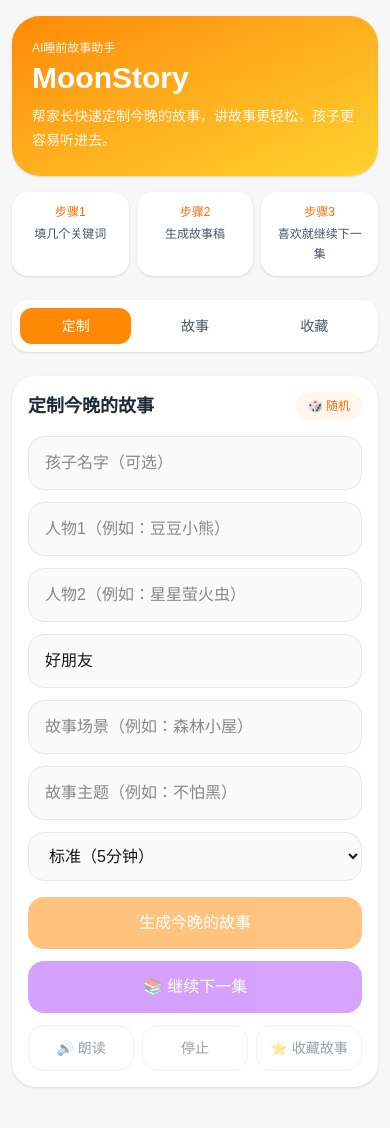
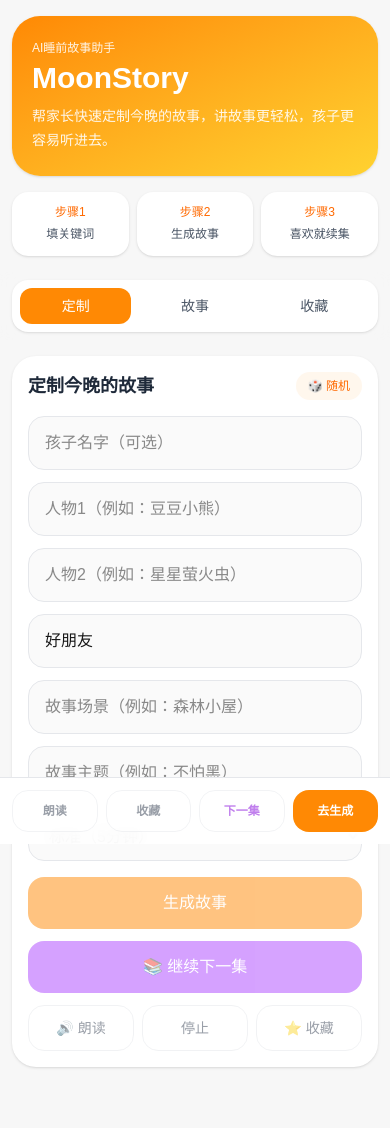
Before and after one commit to wangdabao-app/story-app, a Next.js app: page / in a window 390 px wide. Shown: the top 1128 px of the page. Built offline with nearby package versions, Linux system fonts and the light colour scheme.

Commit message:
mobile style + fix json parse

```diff
--- a/app/page.tsx
+++ b/app/page.tsx
@@ -299,7 +299,7 @@ export default function Home() {
 
   return (
     <main className="min-h-screen bg-[#f7f7f7]">
-      <div className="mx-auto max-w-md px-3 pb-8 pt-4 sm:max-w-2xl sm:px-6">
+      <div className="mx-auto max-w-md px-3 pb-28 pt-4 sm:max-w-2xl sm:px-6 sm:pb-8">
         <div className="mb-4 rounded-[28px] bg-gradient-to-br from-orange-400 to-amber-300 px-5 py-6 text-white shadow-sm">
           <p className="text-xs opacity-90">AI睡前故事助手</p>
           <h1 className="mt-1 text-3xl font-bold">MoonStory</h1>
@@ -311,15 +311,15 @@ export default function Home() {
         <div className="mb-4 grid grid-cols-3 gap-2">
           <div className="rounded-2xl bg-white p-3 text-center shadow-sm">
             <p className="text-xs text-orange-500">步骤1</p>
-            <p className="mt-1 text-xs leading-5 text-gray-600">填几个关键词</p>
+            <p className="mt-1 whitespace-nowrap text-xs leading-5 text-gray-600">填关键词</p>
           </div>
           <div className="rounded-2xl bg-white p-3 text-center shadow-sm">
             <p className="text-xs text-orange-500">步骤2</p>
-            <p className="mt-1 text-xs leading-5 text-gray-600">生成故事稿</p>
+            <p className="mt-1 whitespace-nowrap text-xs leading-5 text-gray-600">生成故事</p>
           </div>
           <div className="rounded-2xl bg-white p-3 text-center shadow-sm">
             <p className="text-xs text-orange-500">步骤3</p>
-            <p className="mt-1 text-xs leading-5 text-gray-600">喜欢就继续下一集</p>
+            <p className="mt-1 whitespace-nowrap text-xs leading-5 text-gray-600">喜欢就续集</p>
           </div>
         </div>
 
@@ -437,7 +437,7 @@ export default function Home() {
               disabled={!canGenerate}
               className="w-full rounded-2xl bg-orange-400 px-4 py-3.5 text-base font-medium text-white disabled:opacity-50"
             >
-              {loading ? "生成中..." : "生成今晚的故事"}
+              {loading ? "生成中..." : "生成故事"}
             </button>
 
             <button
@@ -468,7 +468,7 @@ export default function Home() {
                 disabled={!story}
                 className="rounded-2xl border border-gray-200 bg-white px-3 py-3 text-sm font-medium text-gray-700 disabled:opacity-50"
               >
-                ⭐ 收藏故事
+                ⭐ 收藏
               </button>
             </div>
           </div>
@@ -505,7 +505,7 @@ export default function Home() {
                     disabled={!story}
                     className="shrink-0 rounded-full bg-white px-3 py-1.5 text-xs font-medium text-orange-600 shadow-sm disabled:opacity-50"
                   >
-                    ⭐ 收藏这篇
+                    ⭐ 收藏
                   </button>
                 </div>
                 <h2 className="mb-4 text-2xl font-bold leading-tight text-orange-600">{title}</h2>
@@ -562,7 +562,7 @@ export default function Home() {
                   disabled={loading}
                   className="mt-3 w-full rounded-2xl bg-purple-500 px-4 py-3 text-sm font-medium text-white disabled:opacity-50"
                 >
-                  📚 继续这个故事
+                  📚 继续下一集
                 </button>
               </div>
             </>
@@ -622,20 +622,20 @@ export default function Home() {
                   <div className="mt-3 grid grid-cols-3 gap-2">
                     <button
                       onClick={() => loadSavedStory(item)}
-                      className="rounded-xl bg-white px-3 py-2.5 text-sm font-medium text-orange-500"
+                      className="whitespace-nowrap rounded-xl bg-white px-3 py-2.5 text-sm font-medium text-orange-500"
                     >
                       查看
                     </button>
                     <button
                       onClick={() => continueFromSavedStory(item)}
                       disabled={loading}
-                      className="rounded-xl bg-white px-3 py-2.5 text-sm font-medium text-purple-600 disabled:opacity-50"
+                      className="whitespace-nowrap rounded-xl bg-white px-3 py-2.5 text-sm font-medium text-purple-600 disabled:opacity-50"
                     >
                       继续下一集
                     </button>
                     <button
                       onClick={() => deleteSavedStory(item.id)}
-                      className="rounded-xl bg-white px-3 py-2.5 text-sm font-medium text-red-500"
+                      className="whitespace-nowrap rounded-xl bg-white px-3 py-2.5 text-sm font-medium text-red-500"
                     >
                       删除
                     </button>
@@ -645,6 +645,48 @@ export default function Home() {
             </div>
           )}
         </section>
+
+        {/* Mobile: bottom action bar (single-hand friendly) */}
+        <div className="fixed inset-x-0 bottom-0 z-20 border-t border-gray-200 bg-white/95 px-3 py-3 backdrop-blur sm:hidden">
+          <div className="mx-auto max-w-md">
+            <div className="grid grid-cols-4 gap-2">
+              <button
+                type="button"
+                onClick={() => (isSpeaking ? stopReading() : readStory())}
+                disabled={!story}
+                className="whitespace-nowrap rounded-2xl border border-gray-200 bg-white px-2 py-3 text-xs font-semibold text-gray-700 disabled:opacity-50"
+              >
+                {isSpeaking ? "停止" : "朗读"}
+              </button>
+              <button
+                type="button"
+                onClick={saveCurrentStory}
+                disabled={!story}
+                className="whitespace-nowrap rounded-2xl border border-gray-200 bg-white px-2 py-3 text-xs font-semibold text-gray-700 disabled:opacity-50"
+              >
+                收藏
+              </button>
+              <button
+                type="button"
+                onClick={generateNextStory}
+                disabled={!story || loading}
+                className="whitespace-nowrap rounded-2xl border border-gray-200 bg-white px-2 py-3 text-xs font-semibold text-purple-700 disabled:opacity-50"
+              >
+                下一集
+              </button>
+              <button
+                type="button"
+                onClick={() => {
+                  setActiveMobileTab("custom");
+                  window.scrollTo({ top: 0, behavior: "smooth" });
+                }}
+                className="whitespace-nowrap rounded-2xl bg-orange-400 px-2 py-3 text-xs font-semibold text-white"
+              >
+                去生成
+              </button>
+            </div>
+          </div>
+        </div>
       </div>
     </main>
   );
```
